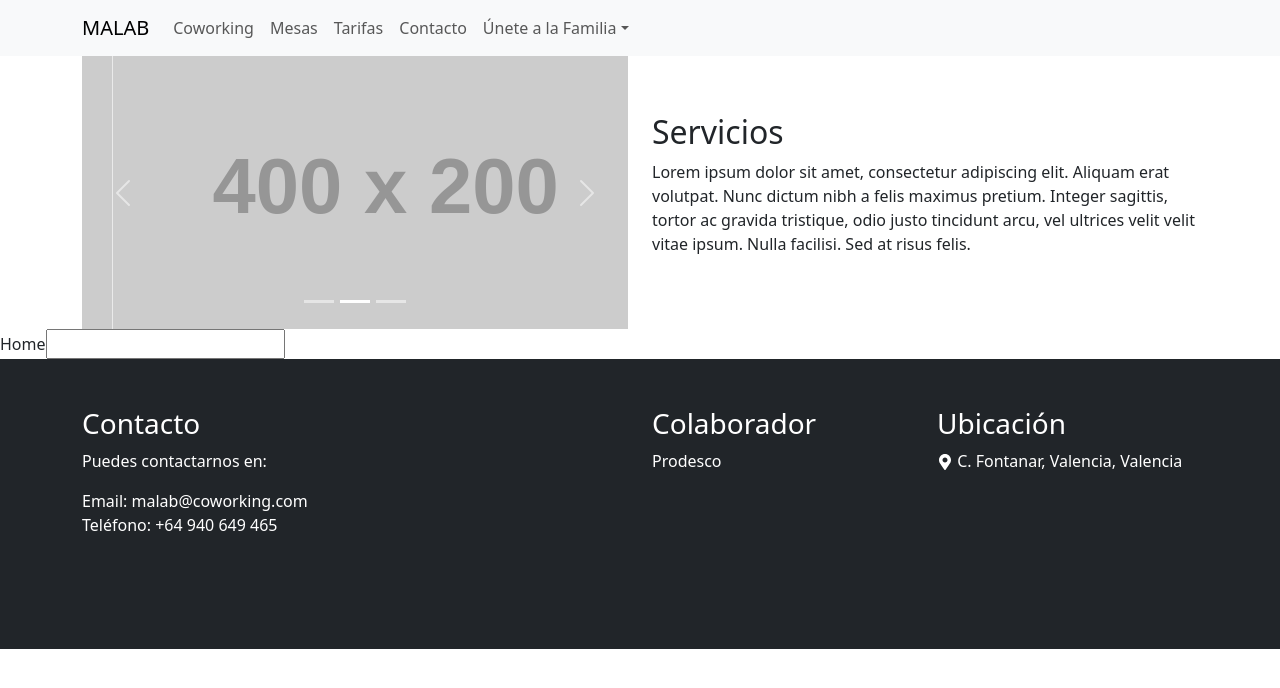
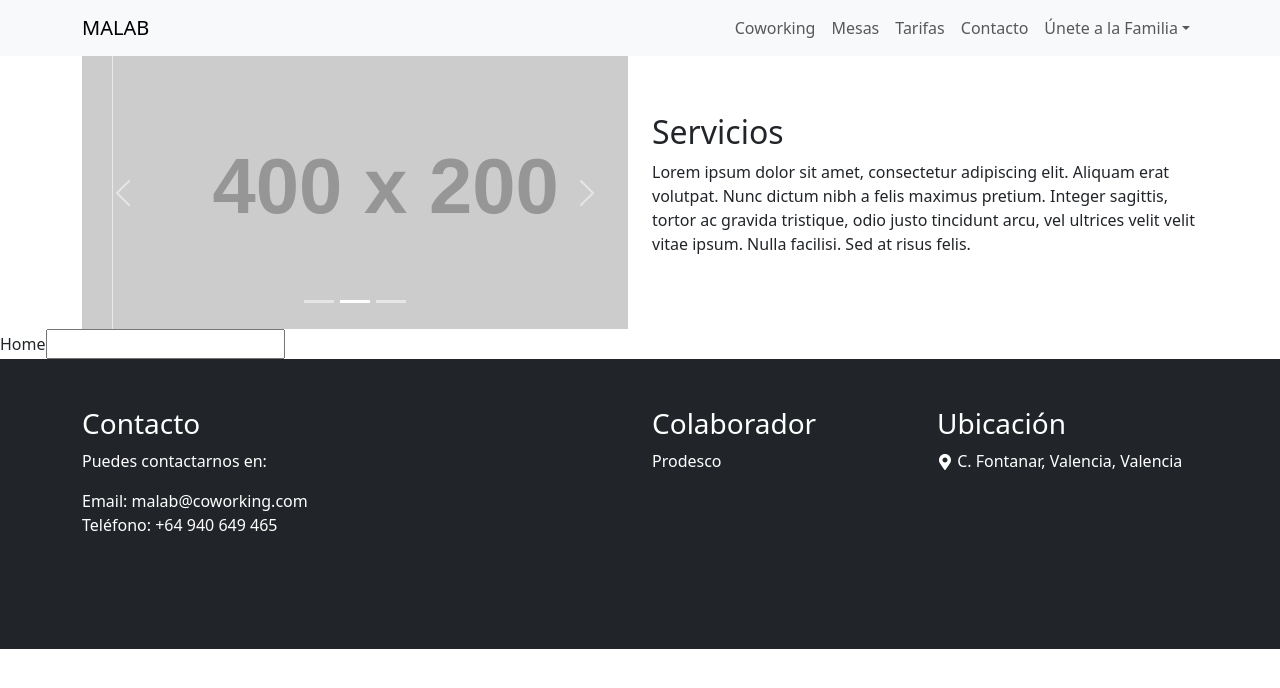
Before and after one commit to MarioAAT/mat-geekhubs-fsd-frontend-malab, a React (Vite) app in the folder Front_MALAB/: page / in a window 1280 px wide. Shown: the top 688 px of the page. Built offline with nearby package versions, Linux system fonts and the light colour scheme; a web font is replaced by a local one.

Commit message:
Hemos corregido los estilos en la NavBar para personalizar

```diff
--- a/Front_MALAB/src/components/NavBar.jsx
+++ b/Front_MALAB/src/components/NavBar.jsx
@@ -6,6 +6,7 @@ import NavDropdown from 'react-bootstrap/NavDropdown';
 import { useNavigate, Link } from 'react-router-dom';
 import { useDispatch, useSelector } from 'react-redux';
 import { userData, userout } from '../layouts/userDetail/userSlice';
+import { Col } from 'react-bootstrap';
 
 export const NavBar = () => {
 
@@ -27,7 +28,8 @@ export const NavBar = () => {
             <Navbar.Brand as={Link} to={'/'}>MALAB</Navbar.Brand>
             <Navbar.Toggle aria-controls="basic-navbar-nav" />
             <Navbar.Collapse id="basic-navbar-nav">
-            <Nav className="me-auto">
+            <Col className=''>
+            <Nav className="me-auto d-flex justify-content-end">
                 {credentialsRdx.credentials.id_rol === 2 ? (
                     <>
                     <Nav.Link href="#home">Coworking</Nav.Link>
@@ -69,6 +71,7 @@ export const NavBar = () => {
                     </>
                 )}
             </Nav>
+            </Col>
             </Navbar.Collapse>
         </Container>
         </Navbar>
```
